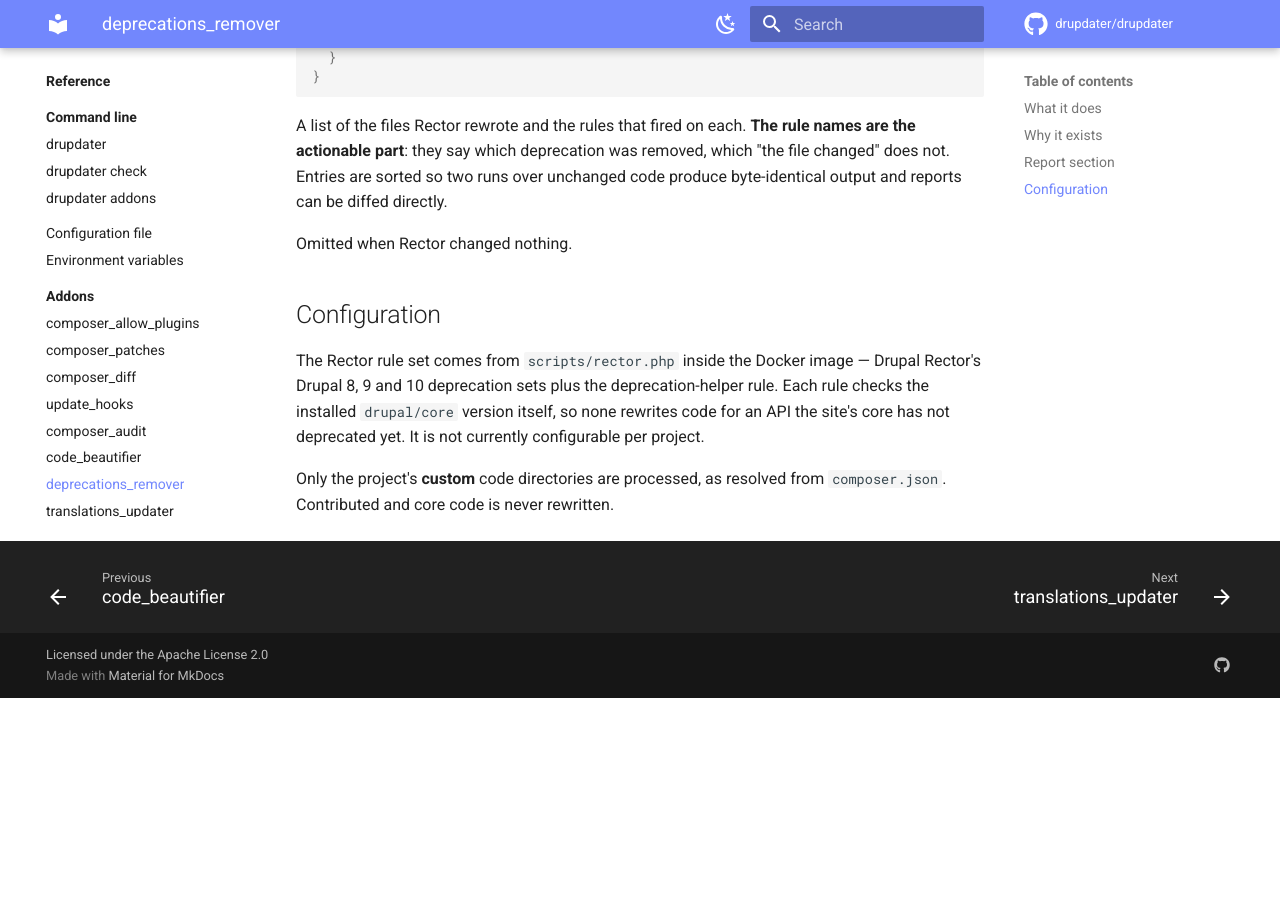
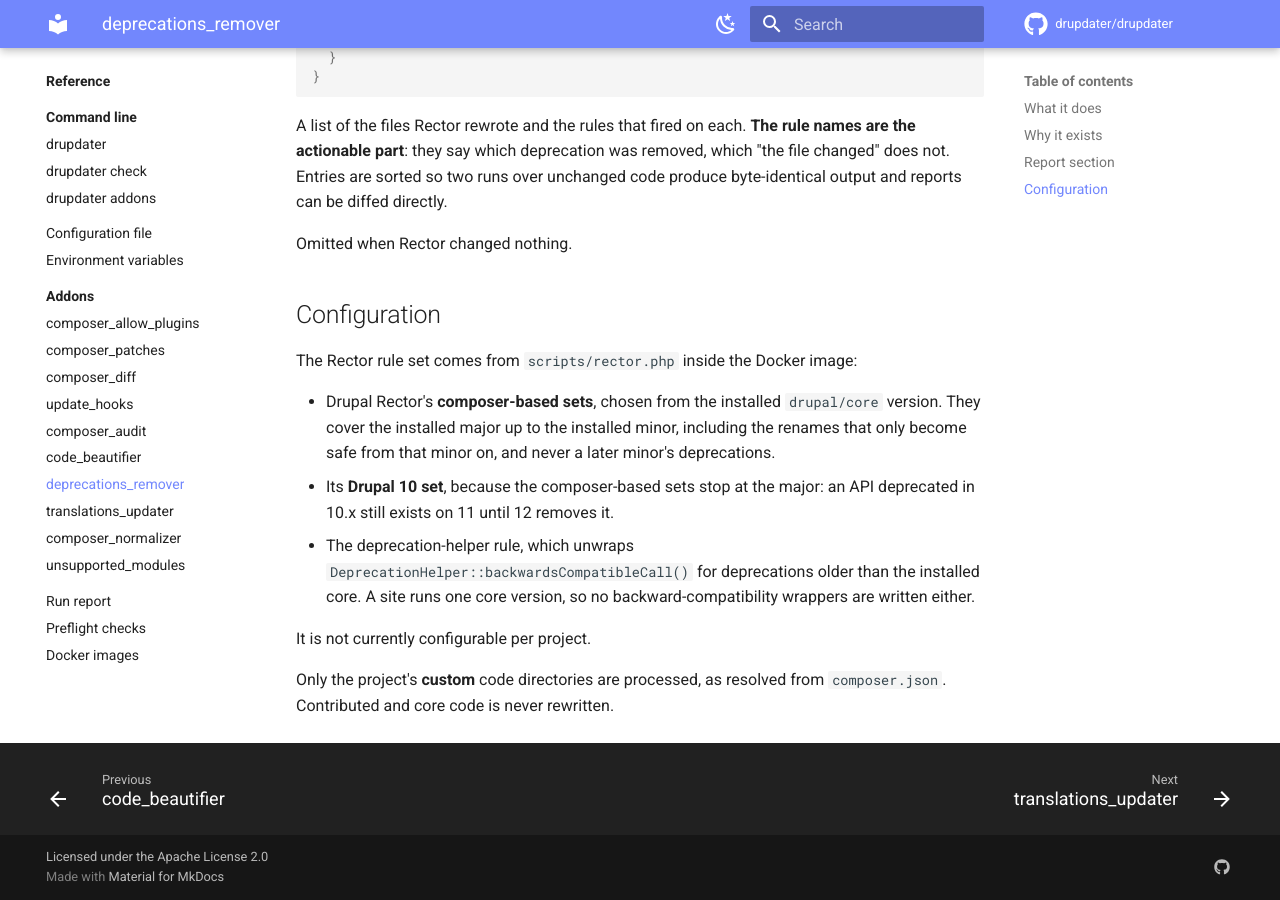
Before and after one commit to drupdater/drupdater, an MkDocs documentation site: the page built from docs/reference/addons/deprecations-remover.md, in a window 1280 px wide and 900 px high, scrolled down 1646 px. Built offline with MkDocs 1.6.1 and Material for MkDocs 9.7.7, drawn with Linux system fonts in a browser that asks for light colours; comment, search, counter and statistics services are not loaded; before the commit the page ends 2344 px from its top, so only the background shows below that.

Commit message:
Update Drupal Rector to 1.1.3 and Rector to 2.6.1
tools/composer.json asked for drupal-rector ^0.21, which held it on the 0.x line and Rector on
2.5. drupal-rector 1.1.3 ships the DrupalSetProvider scripts/rector.php was written for, and
its own conflict keeps Rector below 2.6.2, which removed the rule sets it relies on; the direct
Rector requirement and dependabot's ignore for it go.

scripts/rector.php keeps the composer-based sets and adds drupal-rector's Drupal 10 set: the
composer-based sets match the installed major only, so on Drupal 11 they skip 10.x
deprecations that 12 has yet to remove. DrupalFinder's fallback now searches from the project
rather than from the config's directory.

Co-Authored-By: Claude Opus 5.5 <noreply@anthropic.com>
Claude-Session: https://claude.ai/code/session_01QDHDU8oGWG1F2U75aDh5bz

```diff
--- a/docs/reference/addons/deprecations-remover.md
+++ b/docs/reference/addons/deprecations-remover.md
@@ -70,10 +70,18 @@ Omitted when Rector changed nothing.
 
 ## Configuration
 
-The Rector rule set comes from `scripts/rector.php` inside the Docker image — Drupal
-Rector's Drupal 8, 9 and 10 deprecation sets plus the deprecation-helper rule. Each rule
-checks the installed `drupal/core` version itself, so none rewrites code for an API the
-site's core has not deprecated yet. It is not currently configurable per project.
+The Rector rule set comes from `scripts/rector.php` inside the Docker image:
+
+- Drupal Rector's **composer-based sets**, chosen from the installed `drupal/core` version.
+  They cover the installed major up to the installed minor, including the renames that
+  only become safe from that minor on, and never a later minor's deprecations.
+- Its **Drupal 10 set**, because the composer-based sets stop at the major: an API
+  deprecated in 10.x still exists on 11 until 12 removes it.
+- The deprecation-helper rule, which unwraps `DeprecationHelper::backwardsCompatibleCall()`
+  for deprecations older than the installed core. A site runs one core version, so no
+  backward-compatibility wrappers are written either.
+
+It is not currently configurable per project.
 
 Only the project's **custom** code directories are processed, as resolved from
 `composer.json`. Contributed and core code is never rewritten.
```
Also changed, not shown: docs/reference/docker-images.md (+2 -2 lines), 4 other files.
